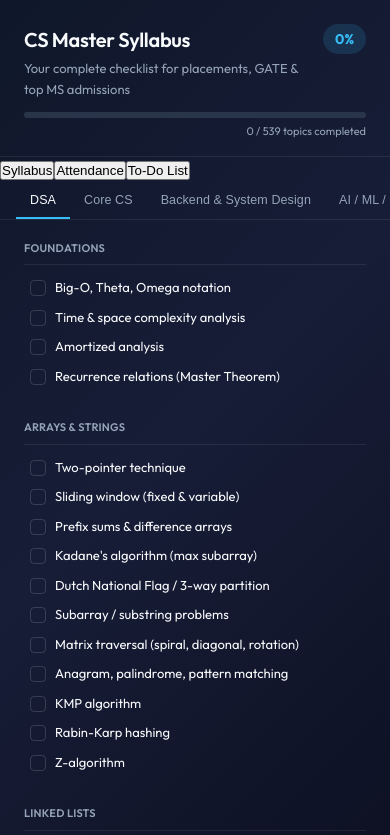
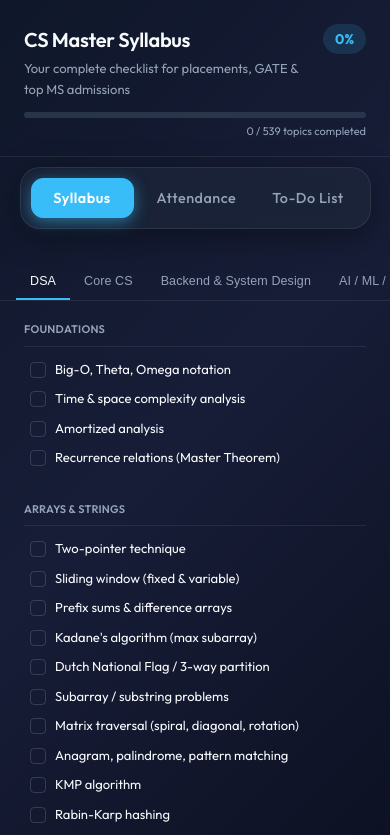
Before and after one commit to shreyshubh/target, a React (Vite) app in the folder frontend/: page / in a window 390 px wide. Shown: the top 835 px of the page. Built offline with nearby package versions, Linux system fonts and the light colour scheme; no server answers.

Commit message:
ui change 22

```diff
--- a/frontend/src/App.jsx
+++ b/frontend/src/App.jsx
@@ -81,10 +81,10 @@ export default function App() {
     <div className={styles.app}>
       <Header done={done} total={total} />
 
-      <div className={styles.mainNav}>
-        <button className={mainView === 'syllabus' ? styles.activeNav : ''} onClick={() => setMainView('syllabus')}>Syllabus</button>
-        <button className={mainView === 'attendance' ? styles.activeNav : ''} onClick={() => setMainView('attendance')}>Attendance</button>
-        <button className={mainView === 'todo' ? styles.activeNav : ''} onClick={() => setMainView('todo')}>To-Do List</button>
+      <div className="mainNav">
+        <button className={mainView === 'syllabus' ? "activeNav" : ''} onClick={() => setMainView('syllabus')}>Syllabus</button>
+        <button className={mainView === 'attendance' ? "activeNav" : ''} onClick={() => setMainView('attendance')}>Attendance</button>
+        <button className={mainView === 'todo' ? "activeNav" : ''} onClick={() => setMainView('todo')}>To-Do List</button>
       </div>
 
       {mainView === 'syllabus' && (
@@ -115,13 +115,13 @@ export default function App() {
       )}
 
       {mainView === 'attendance' && (
-        <main className={styles.mainContent}>
+        <main className="mainContent">
           <AttendanceManager />
         </main>
       )}
 
       {mainView === 'todo' && (
-        <main className={styles.mainContent}>
+        <main className="mainContent">
           <TodoManager />
         </main>
       )}
--- a/frontend/src/AppNav.css
+++ b/frontend/src/AppNav.css
@@ -3,8 +3,9 @@
   justify-content: center;
   align-items: center;
   gap: 8px;
-  margin: 20px auto 40px auto;
-  padding: 10px;
+  /* Reduced top margin, shifted slightly to blend better under the header */
+  margin: 10px auto 35px auto;
+  padding: 8px;
   width: fit-content;
   border-radius: 50px;
   background: var(--surface);
@@ -14,6 +15,7 @@
   box-shadow: var(--glass-shadow);
   position: relative;
   z-index: 10;
+  flex-wrap: wrap; /* Allows wrapping on very small screens */
 }
 
 .mainNav button {
@@ -79,3 +81,23 @@
   from { opacity: 0; transform: translateY(10px); }
   to { opacity: 1; transform: translateY(0); }
 }
+
+/* ─── Responsive Adjustments ─── */
+@media (max-width: 600px) {
+  .mainNav {
+    width: 90%;
+    border-radius: 20px;
+    padding: 10px;
+    gap: 10px;
+  }
+  .mainNav button {
+    flex: 1 1 calc(33% - 10px);
+    padding: 10px 12px;
+    font-size: 0.9rem;
+    border-radius: 12px;
+    text-align: center;
+  }
+  .mainContent {
+    padding: 0 10px;
+  }
+}
--- a/frontend/src/components/AttendanceManager.module.css
+++ b/frontend/src/components/AttendanceManager.module.css
@@ -461,3 +461,48 @@
   from { opacity: 0; transform: translateY(15px) scale(0.98); }
   to { opacity: 1; transform: translateY(0) scale(1); }
 }
+
+/* ─── Responsive Enhancements ─── */
+@media (max-width: 600px) {
+  .container {
+    padding: 1.5rem 1rem;
+    border-radius: 16px;
+  }
+  .tabHeader {
+    flex-wrap: wrap;
+    justify-content: center;
+  }
+  .tabHeader button {
+    flex: 1 1 auto;
+    font-size: 0.9rem;
+    padding: 8px 12px;
+  }
+  .addForm {
+    flex-direction: column;
+  }
+  .btn {
+    width: 100%;
+    padding: 12px;
+  }
+  .subjectList, .statsGrid {
+    grid-template-columns: 1fr;
+  }
+  .classItem {
+    flex-direction: column;
+    align-items: flex-start;
+    gap: 15px;
+  }
+  .actionBtns {
+    width: 100%;
+    display: flex;
+  }
+  .statusBtn {
+    flex: 1;
+  }
+  .timetableGrid {
+    padding-bottom: 10px;
+  }
+  .dayCol {
+    min-width: 120px;
+  }
+}
--- a/frontend/src/components/TodoManager.module.css
+++ b/frontend/src/components/TodoManager.module.css
@@ -210,3 +210,32 @@
   from { opacity: 0; transform: translateY(15px) scale(0.98); }
   to { opacity: 1; transform: translateY(0) scale(1); }
 }
+
+/* ─── Responsive Enhancements ─── */
+@media (max-width: 600px) {
+  .container {
+    padding: 1.5rem 1rem;
+    border-radius: 16px;
+  }
+  .title {
+    font-size: 1.6rem;
+  }
+  .addForm {
+    flex-direction: column;
+  }
+  .input {
+    width: 100%;
+  }
+  .addButton {
+    width: 100%;
+    padding: 12px;
+  }
+  .todoItem {
+    padding: 14px 16px;
+  }
+  .deleteBtn {
+    opacity: 1; /* Always show delete on mobile */
+    transform: scale(1);
+    background: rgba(239, 68, 68, 0.1);
+  }
+}
```
